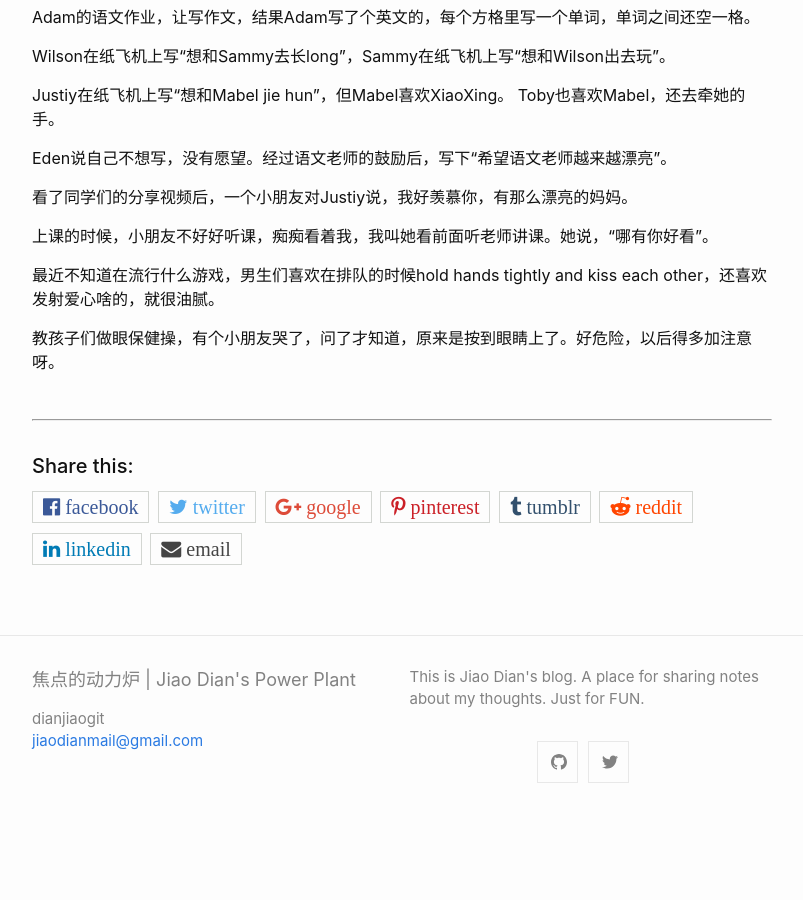
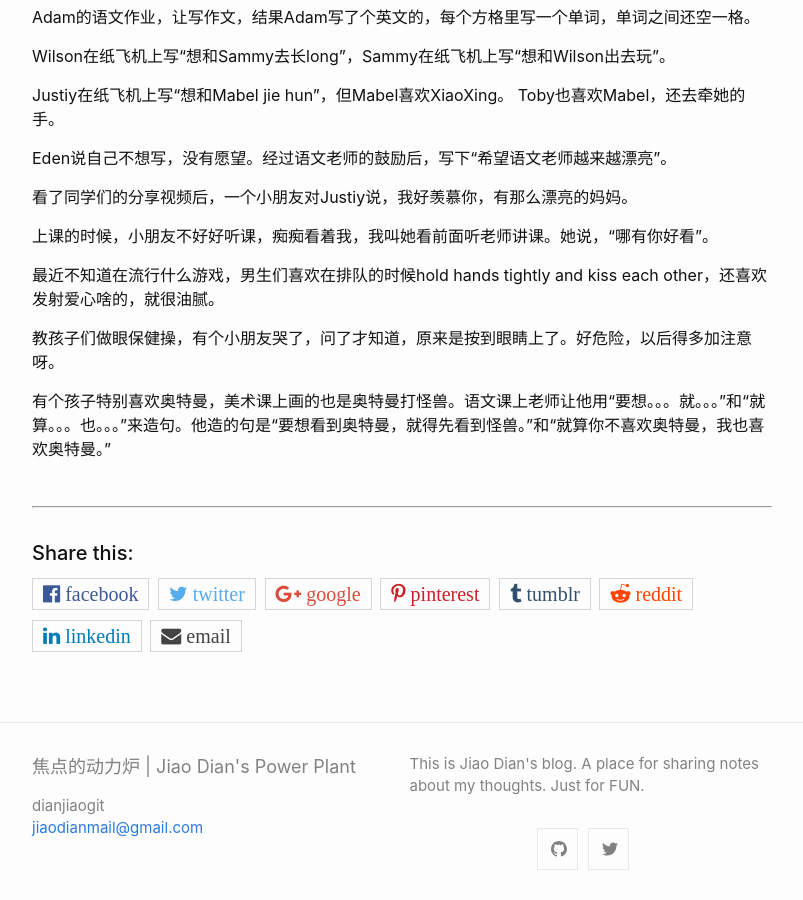
Before and after one commit to dianjiaogit/dianjiaogit.github.io, a Jekyll site: the page built from _posts/2021-04-30-Kids.md, in a window 1280 px wide and 900 px high, scrolled down 1986 px. Shown: the whole window, without its empty margins (238-1041 px from the left). Built offline with Jekyll 4.4.1, drawn with Linux system fonts in a browser that asks for light colours; before the commit the page ends 2799 px from its top, so only the background shows below that.

Commit message:
kids update

```diff
--- a/_posts/2021-04-30-Kids.md
+++ b/_posts/2021-04-30-Kids.md
@@ -86,3 +86,5 @@ Eden说自己不想写，没有愿望。经过语文老师的鼓励后，写下
 最近不知道在流行什么游戏，男生们喜欢在排队的时候hold hands tightly and kiss each other，还喜欢发射爱心啥的，就很油腻。
 
 教孩子们做眼保健操，有个小朋友哭了，问了才知道，原来是按到眼睛上了。好危险，以后得多加注意呀。
+
+有个孩子特别喜欢奥特曼，美术课上画的也是奥特曼打怪兽。语文课上老师让他用“要想。。。就。。。”和“就算。。。也。。。”来造句。他造的句是“要想看到奥特曼，就得先看到怪兽。”和“就算你不喜欢奥特曼，我也喜欢奥特曼。”
```
